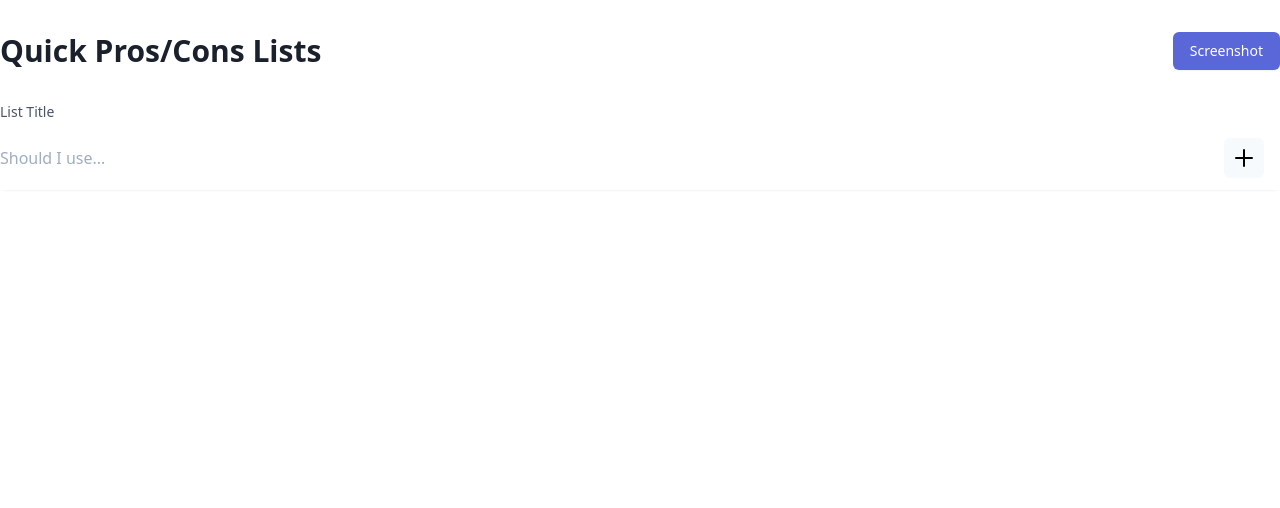
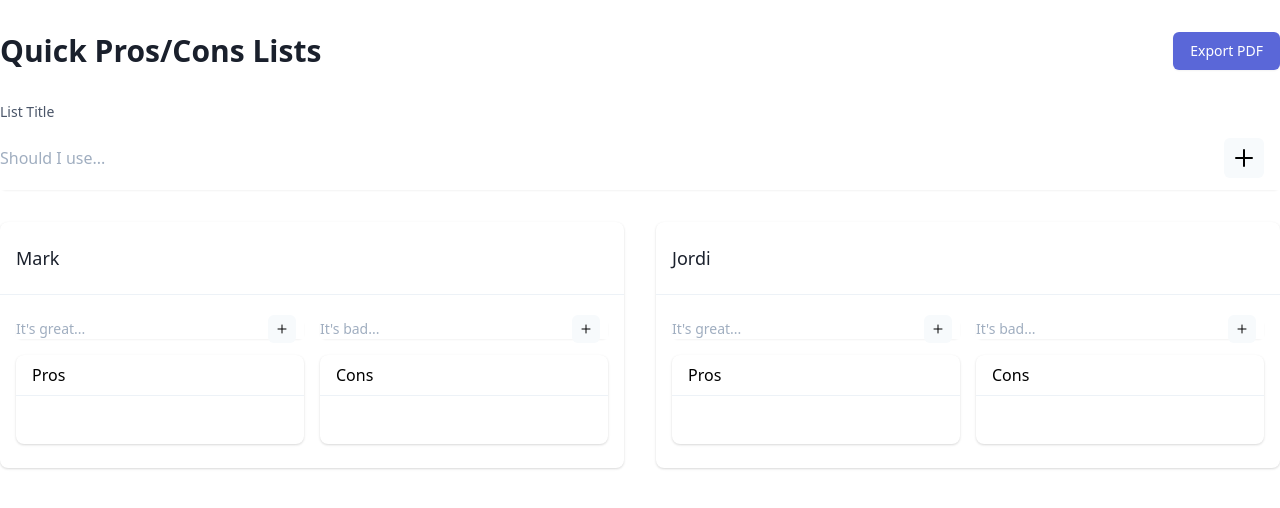
Before and after one commit to markmead/quick-pros-cons, a Vue app: page / in a window 1280 px wide. Shown: the top 508 px of the page. Built offline with nearby package versions, Linux system fonts and the light colour scheme; what @tailwindcss/ui would draw is missing.

Commit message:
feat: add export to pdf functionality

```diff
--- a/package.json
+++ b/package.json
@@ -10,6 +10,7 @@
   "dependencies": {
     "@tailwindcss/ui": "^0.1.3",
     "core-js": "^3.6.4",
+    "html2pdf.js": "^0.9.2",
     "tailwindcss": "^1.2.0",
     "vue": "^2.6.11"
   },
--- a/src/App.vue
+++ b/src/App.vue
@@ -1,7 +1,17 @@
 <template lang="html">
   <Layout>
     <div id="app">
-      <Title />
+      <Title>
+        <span class="shadow-sm rounded-md">
+          <button
+            @click="exportToPDF"
+            type="button"
+            class="inline-flex items-center px-4 py-2 border border-transparent text-sm leading-5 font-medium rounded-md text-white bg-indigo-600 hover:bg-indigo-500 focus:outline-none focus:shadow-outline-indigo focus:border-indigo-700 active:bg-indigo-700 transition duration-150 ease-in-out"
+          >
+            Export PDF
+          </button>
+        </span>
+      </Title>
       <div class="py-4 md:py-8">
         <Error :error="errorType" />
         <form v-on:submit.prevent="addListTitle">
@@ -12,12 +22,14 @@
                 v-model="listTitle"
                 id="listTitle"
                 class="form-input flex w-full sm:leading-8 py-4 w-full pr-16"
-                placeholder="Should I use..." />
+                placeholder="Should I use..."
+              />
               <FormButton size="large" />
             </div>
           </div>
         </form>
-        <div class="grid grid-cols-2 gap-8 mt-4 md:mt-8">
+
+        <div class="grid grid-cols-2 gap-8 mt-4 md:mt-8" ref="allLists">
           <ListWrapper v-for="listTitle in listTitles" :key="listTitle" :title="listTitle" />
         </div>
       </div>
@@ -26,6 +38,8 @@
 </template>
 
 <script>
+import html2pdf from 'html2pdf.js'
+
 import Layout from '@/components/Layout'
 import Title from '@/components/Title'
 import ListWrapper from '@/components/ListWrapper'
@@ -36,21 +50,29 @@ export default {
   data() {
     return {
       listTitle: '',
-      listTitles: [],
+      listTitles: ['Mark', 'Jordi'],
       errorType: null
     }
   },
   methods: {
     addListTitle() {
       try {
-        if(!this.listTitle) throw 'emptyString'
+        if (!this.listTitle) throw 'emptyString'
         this.listTitles.push(this.listTitle)
         this.listTitle = ''
         this.errorType = ''
-      }
-      catch(e) {
+      } catch (e) {
         this.errorType = e
       }
+    },
+    exportToPDF() {
+      html2pdf(this.$refs.allLists, {
+        margin: 0.5,
+        filename: 'pros-const-list.pdf',
+        image: { type: 'jpeg', quality: 1 },
+        html2canvas: { dpi: 192, letterRendering: true },
+        jsPDF: { unit: 'in', format: 'letter', orientation: 'landscape' }
+      })
     }
   },
   components: {
--- a/src/components/List.vue
+++ b/src/components/List.vue
@@ -1,6 +1,6 @@
 <template lang="html">
   <div>
-    <div class="grid grid-cols-2 gap-4 mb-4">
+    <div class="grid grid-cols-2 gap-4 mb-4" data-html2canvas-ignore="true">
       <form v-on:submit.prevent="addProsItem">
         <div>
           <label for="prosItem" class="sr-only">Add Pro</label>
@@ -9,7 +9,8 @@
               v-model="prosItem"
               id="prosItem"
               class="form-input block w-full sm:text-sm sm:leading-5 pr-10"
-              placeholder="Because it's great..." />
+              placeholder="It's great..."
+            />
             <FormButton size="small" />
           </div>
         </div>
@@ -23,7 +24,8 @@
               v-model="consItem"
               id="consItem"
               class="form-input block w-full sm:text-sm sm:leading-5 pr-10"
-              placeholder="Because it's bad..." />
+              placeholder="It's bad..."
+            />
             <FormButton size="small" />
           </div>
         </div>
@@ -37,10 +39,7 @@
         </div>
         <div class="px-4 py-5 sm:p-6">
           <ul>
-            <li
-              v-for="prosItem in prosList"
-              :key="prosItem"
-              class="text-green-600">{{ prosItem }}</li>
+            <li v-for="prosItem in prosList" :key="prosItem" class="text-green-600">{{ prosItem }}</li>
           </ul>
         </div>
       </div>
@@ -51,10 +50,7 @@
         </div>
         <div class="px-4 py-5 sm:p-6">
           <ul>
-            <li
-              v-for="consItem in consList"
-              :key="consItem"
-              class="text-red-600">{{ consItem }}</li>
+            <li v-for="consItem in consList" :key="consItem" class="text-red-600">{{ consItem }}</li>
           </ul>
         </div>
       </div>
--- a/src/components/ListWrapper.vue
+++ b/src/components/ListWrapper.vue
@@ -1,9 +1,9 @@
 <template lang="html">
   <div class="bg-white overflow-hidden shadow rounded-lg">
-    <div class="border-b border-gray-200 px-4 py-5 sm:px-6">
-      <ListTitle :title="title"/>
+    <div class="border-b border-gray-200 px-4 py-6">
+      <ListTitle :title="title" />
     </div>
-    <div class="px-4 py-5 sm:p-6">
+    <div class="px-4 py-6">
       <List />
     </div>
   </div>
@@ -16,7 +16,7 @@ import ListTitle from '@/components/ListTitle'
 export default {
   components: {
     List,
-    ListTitle,
+    ListTitle
   },
   props: ['title']
 }
--- a/src/components/Title.vue
+++ b/src/components/Title.vue
@@ -1,16 +1,10 @@
 <template>
   <div class="md:flex md:items-center md:justify-between">
     <div class="flex-1 min-w-0">
-      <h2 class="text-2xl font-bold leading-7 text-gray-900 sm:text-3xl sm:leading-9">
-        Quick Pros/Cons Lists
-      </h2>
+      <h2 class="text-2xl font-bold leading-7 text-gray-900 sm:text-3xl sm:leading-9">Quick Pros/Cons Lists</h2>
     </div>
     <div class="mt-4 flex md:mt-0 md:ml-4">
-      <span class="shadow-sm rounded-md">
-        <button type="button" class="inline-flex items-center px-4 py-2 border border-transparent text-sm leading-5 font-medium rounded-md text-white bg-indigo-600 hover:bg-indigo-500 focus:outline-none focus:shadow-outline-indigo focus:border-indigo-700 active:bg-indigo-700 transition duration-150 ease-in-out">
-          Screenshot
-        </button>
-      </span>
+      <slot />
     </div>
   </div>
 </template>
```
Also changed, not shown: 1 other file (tests, documents, lock files or other folders).
